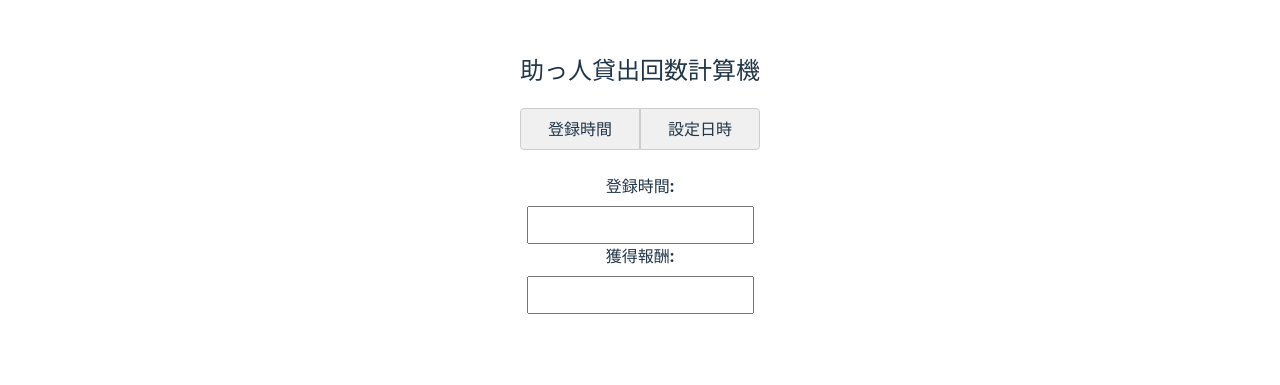
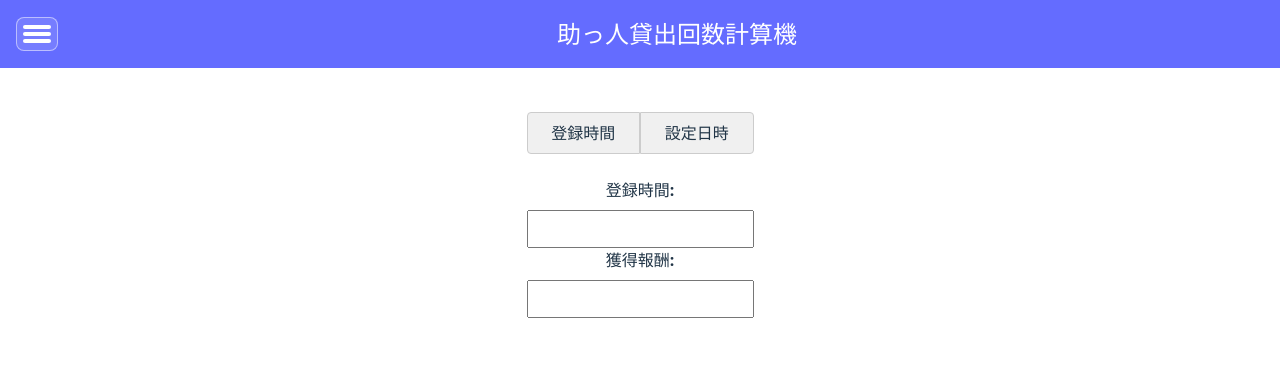
Before and after one commit to neri/helper-calc, a website built with Vite: page ts/index.html in a window 1280 px wide. Built offline with nearby package versions, Linux system fonts and the light colour scheme.

Commit message:
Add menubar

```diff
--- a/ts/src/app.ts
+++ b/ts/src/app.ts
@@ -13,8 +13,21 @@ class App {
         const savedHours = localStorage.getItem('hours') || '';
         const savedDatetime = localStorage.getItem('datetime') || '';
         const app = document.querySelector('#app')!;
+        document.body.insertAdjacentHTML('afterbegin', `
+            <div class="title-bar">
+                <button class="hamburger-menu" id="hamburger-btn">
+                    <span></span>
+                    <span></span>
+                    <span></span>
+                </button>
+                <h2>助っ人貸出回数計算機</h2>
+                <div class="app-menu" id="app-menu">
+                    <div class="menu-item active" data-app="current">助っ人貸出回数計算機</div>
+                    <div class="menu-item" data-app="tbd">他のアプリ (TBD)</div>
+                </div>
+            </div>
+        `);
         app.innerHTML = `
-      <h2>助っ人貸出回数計算機</h2>
       <div id="calc-form">
         <div id="mode-selection">
           <label><input type="radio" name="input-mode" value="hours" ${savedMode === 'hours' ? 'checked' : ''}> 登録時間</label>
@@ -80,6 +93,27 @@ class App {
         pointsInput.addEventListener('input', debouncedCalculate);
         hoursInput.addEventListener('input', debouncedCalculate);
         datetimeInput.addEventListener('input', debouncedCalculate);
+
+        // ハンバーガーメニューイベント
+        const hamburgerBtn = document.querySelector('#hamburger-btn') as HTMLElement;
+        const appMenu = document.querySelector('#app-menu') as HTMLElement;
+        const menuItems = document.querySelectorAll('.menu-item') as NodeListOf<HTMLElement>;
+
+        hamburgerBtn.addEventListener('click', () => {
+            appMenu.classList.toggle('show');
+        });
+
+        menuItems.forEach(item => {
+            item.addEventListener('click', () => {
+                const app = item.dataset.app;
+                if (app === 'current') {
+                    // 現在のアプリは何もしない
+                } else if (app === 'tbd') {
+                    alert('他のアプリはまだ実装されていません。');
+                }
+                appMenu.classList.remove('show');
+            });
+        });
     }
 
     calculate() {
--- a/ts/src/style.css
+++ b/ts/src/style.css
@@ -30,6 +30,8 @@ body {
     align-items: flex-start;
     min-width: 320px;
     min-height: 100vh;
+    padding-top: 80px;
+    /* タイトルバーの高さ分 */
 }
 
 h1 {
@@ -80,6 +82,90 @@ button:focus-visible {
     margin: 0 auto;
     padding: 2rem;
     text-align: center;
+}
+
+.title-bar {
+    position: fixed;
+    top: 0;
+    left: 0;
+    width: 100%;
+    background-color: #646cff;
+    color: white;
+    padding: 1rem;
+    z-index: 1000;
+    display: flex;
+    align-items: center;
+    justify-content: space-between;
+}
+
+.hamburger-menu {
+    background: rgba(255, 255, 255, 0.12);
+    border: 1px solid rgba(255, 255, 255, 0.5);
+    border-radius: 8px;
+    cursor: pointer;
+    display: flex;
+    flex-direction: column;
+    justify-content: space-around;
+    align-items: center;
+    width: 42px;
+    height: 34px;
+    padding: 6px;
+    box-sizing: border-box;
+    flex-shrink: 0;
+}
+
+.hamburger-menu span {
+    display: block;
+    height: 4px;
+    width: 100%;
+    background: #ffffff;
+    border-radius: 2px;
+    transition: 0.2s ease;
+}
+
+.title-bar h2 {
+    margin: 0;
+    font-size: 1.5em;
+    flex-grow: 1;
+    text-align: center;
+}
+
+.app-menu {
+    position: absolute;
+    top: 100%;
+    left: 0;
+    width: 200px;
+    background: #ffffff;
+    border: 1px solid #ccc;
+    border-radius: 4px;
+    box-shadow: 0 4px 8px rgba(0, 0, 0, 0.1);
+    display: none;
+    z-index: 1001;
+}
+
+.app-menu.show {
+    display: block;
+}
+
+.menu-item {
+    padding: 0.75rem 1rem;
+    cursor: pointer;
+    border-bottom: 1px solid #eee;
+    color: #333;
+    font-weight: 500;
+}
+
+.menu-item:last-child {
+    border-bottom: none;
+}
+
+.menu-item:hover {
+    background-color: #f8f9fa;
+    color: #000;
+}
+
+.menu-item[data-app="tbd"] {
+    display: none;
 }
 
 form {
```
